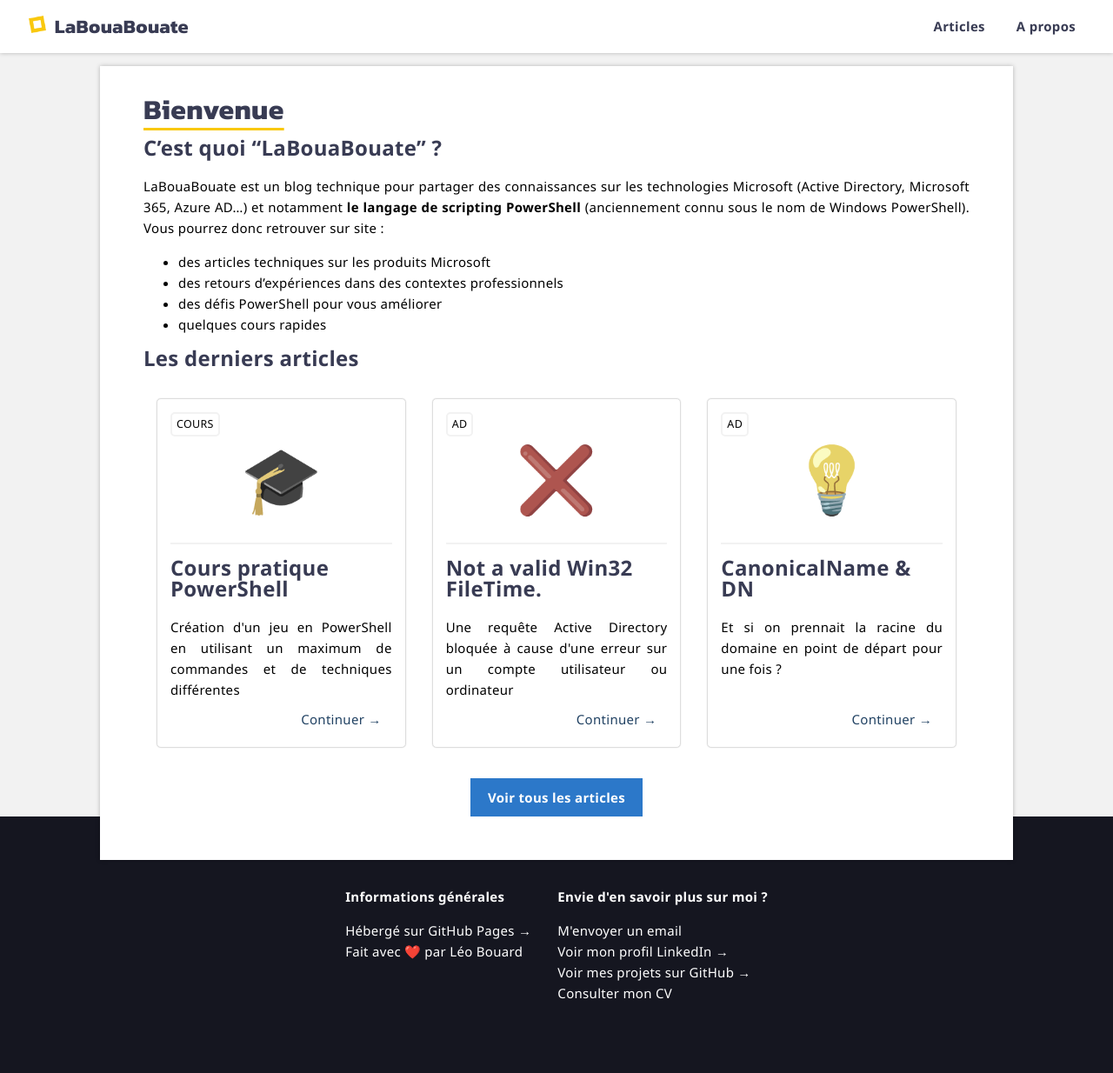
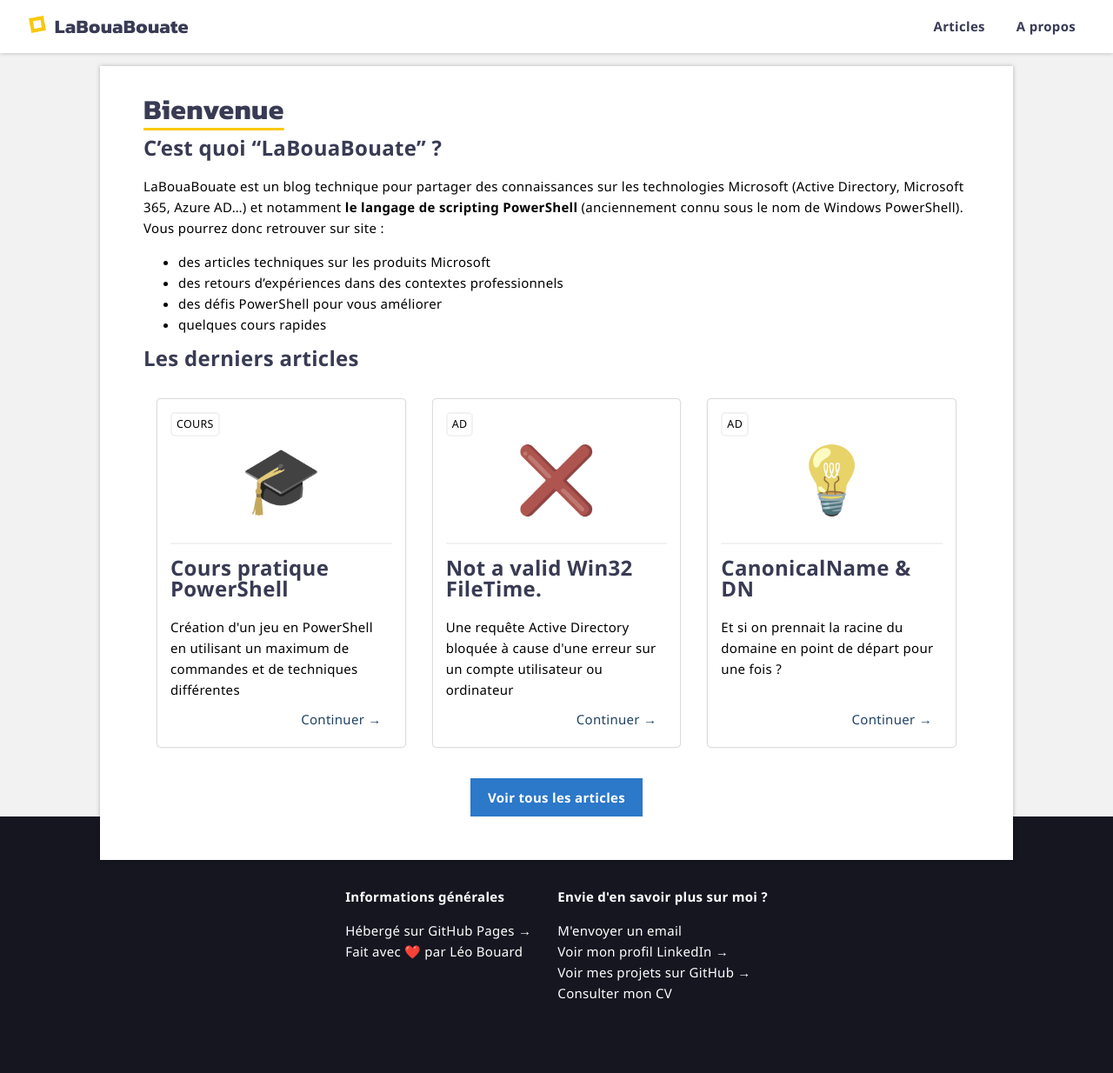
Before and after one commit to leobouard/leobouard.github.io, a Jekyll site: the page built from index.md, in a window 1280 px wide. Shown: the whole page at 87% size. Built offline with Jekyll 4.4.1, drawn with Linux system fonts in a browser that asks for light colours; some web fonts are replaced; our own code applies the rules of GitHub Pages for plain Markdown files.

Commit message:
Update style.scss

```diff
--- a/assets/css/style.scss
+++ b/assets/css/style.scss
@@ -79,11 +79,6 @@
     max-width: 950px;
     overflow: hidden;
     box-shadow: 0 0 5px 0 #00000040;
-
-    p {
-        text-align: justify;
-        text-justify: inter-word;
-    }
 
     /* --- BUTTON LINK --- */
 
```
